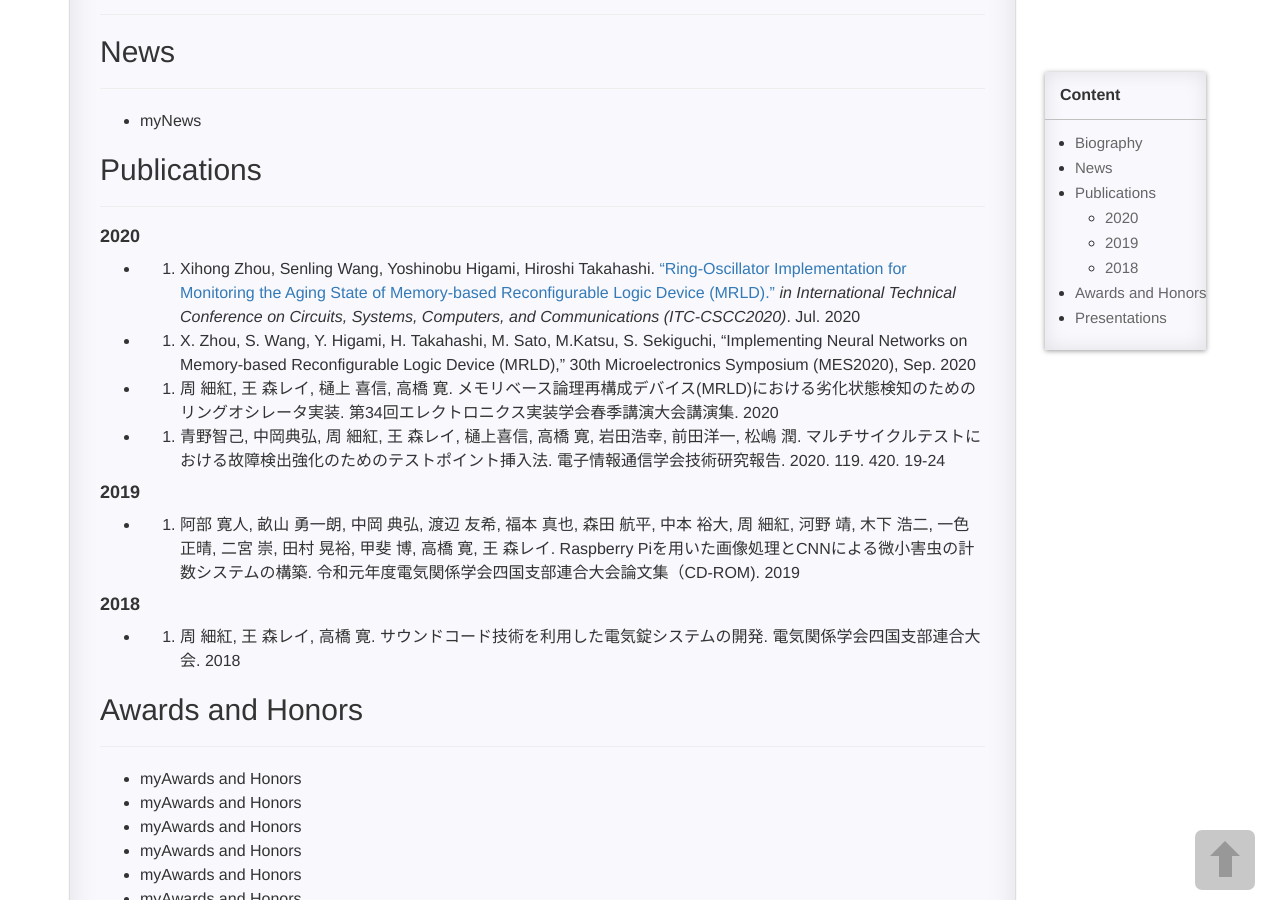
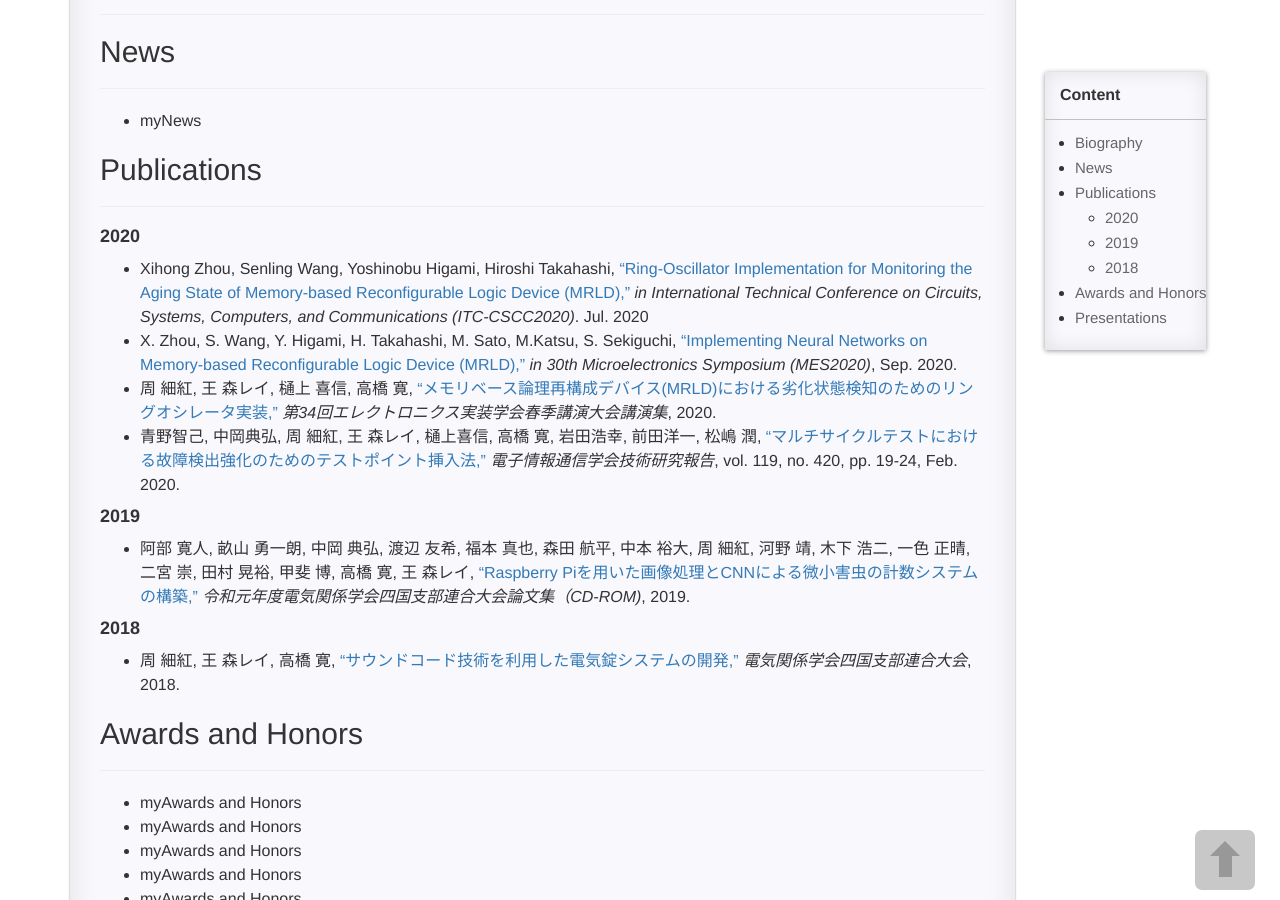
Before and after one commit to XihongZhou/xihongzhou.github.io, a Jekyll site: the page built from pages/1_homepage.md, in a window 1280 px wide and 900 px high, scrolled down 622 px. Built offline with Jekyll 4.4.1, drawn with Linux system fonts in a browser that asks for light colours; comment, search, counter and statistics services are not loaded.

Commit message:
Update 1_homepage.md

```diff
--- a/pages/1_homepage.md
+++ b/pages/1_homepage.md
@@ -56,18 +56,18 @@ permalink: /homepage/
 
 #### 2020
 
-- 6.	Xihong Zhou, Senling Wang, Yoshinobu Higami, Hiroshi Takahashi. ["Ring-Oscillator Implementation for Monitoring the Aging State of Memory-based Reconfigurable Logic Device (MRLD)."](https://xihongzhou.github.io/papers/Conferences/International/2020ITC-CSCC_zhou.pdf) *in International Technical Conference on Circuits, Systems, Computers, and Communications (ITC-CSCC2020)*. Jul. 2020
-- 5.	X. Zhou, S. Wang, Y. Higami, H. Takahashi, M. Sato, M.Katsu, S. Sekiguchi, "Implementing Neural Networks on Memory-based Reconfigurable Logic Device (MRLD)," 30th Microelectronics Symposium (MES2020), Sep. 2020
-- 4.	周 細紅, 王 森レイ, 樋上 喜信, 高橋 寛. メモリベース論理再構成デバイス(MRLD)における劣化状態検知のためのリングオシレータ実装. 第34回エレクトロニクス実装学会春季講演大会講演集. 2020
-- 3.	青野智己, 中岡典弘, 周 細紅, 王 森レイ, 樋上喜信, 高橋 寛, 岩田浩幸, 前田洋一, 松嶋 潤. マルチサイクルテストにおける故障検出強化のためのテストポイント挿入法. 電子情報通信学会技術研究報告. 2020. 119. 420. 19-24
+- Xihong Zhou, Senling Wang, Yoshinobu Higami, Hiroshi Takahashi, ["Ring-Oscillator Implementation for Monitoring the Aging State of Memory-based Reconfigurable Logic Device (MRLD),"](https://xihongzhou.github.io/papers/Conferences/International/2020ITC-CSCC_zhou.pdf) *in International Technical Conference on Circuits, Systems, Computers, and Communications (ITC-CSCC2020)*. Jul. 2020
+- X. Zhou, S. Wang, Y. Higami, H. Takahashi, M. Sato, M.Katsu, S. Sekiguchi, ["Implementing Neural Networks on Memory-based Reconfigurable Logic Device (MRLD),"](https://xihongzhou.github.io/papers/Conferences/Japan/2020MES_zhou.pdf) *in 30th Microelectronics Symposium (MES2020)*, Sep. 2020.
+- 周 細紅, 王 森レイ, 樋上 喜信, 高橋 寛, ["メモリベース論理再構成デバイス(MRLD)における劣化状態検知のためのリングオシレータ実装,"](https://xihongzhou.github.io/papers/Conferences/Japan/2020JIEP_zhou.pdf) *第34回エレクトロニクス実装学会春季講演大会講演集*, 2020.
+- 青野智己, 中岡典弘, 周 細紅, 王 森レイ, 樋上喜信, 高橋 寛, 岩田浩幸, 前田洋一, 松嶋 潤, ["マルチサイクルテストにおける故障検出強化のためのテストポイント挿入法,"](https://xihongzhou.github.io/papers/Conferences/Japan/2019DC_zhou.pdf) *電子情報通信学会技術研究報告*, vol. 119, no. 420, pp. 19-24, Feb. 2020.
 
 #### 2019
 
-- 2.	阿部 寛人, 畝山 勇一朗, 中岡 典弘, 渡辺 友希, 福本 真也, 森田 航平, 中本 裕大, 周 細紅, 河野 靖, 木下 浩二, 一色 正晴, 二宮 崇, 田村 晃裕, 甲斐 博, 高橋 寛, 王 森レイ. Raspberry Piを用いた画像処理とCNNによる微小害虫の計数システムの構築. 令和元年度電気関係学会四国支部連合大会論文集（CD-ROM). 2019
+- 阿部 寛人, 畝山 勇一朗, 中岡 典弘, 渡辺 友希, 福本 真也, 森田 航平, 中本 裕大, 周 細紅, 河野 靖, 木下 浩二, 一色 正晴, 二宮 崇, 田村 晃裕, 甲斐 博, 高橋 寛, 王 森レイ, ["Raspberry Piを用いた画像処理とCNNによる微小害虫の計数システムの構築,"](https://xihongzhou.github.io/papers/Conferences/Japan/2019SJCIEE_zhou.pdf) *令和元年度電気関係学会四国支部連合大会論文集（CD-ROM)*, 2019.
 
 #### 2018
 
-- 1.	周 細紅, 王 森レイ, 高橋 寛. サウンドコード技術を利用した電気錠システムの開発. 電気関係学会四国支部連合大会. 2018
+- 周 細紅, 王 森レイ, 高橋 寛, ["サウンドコード技術を利用した電気錠システムの開発,"](https://xihongzhou.github.io/papers/Conferences/Japan/2018SJCIEE_zhou.pdf) *電気関係学会四国支部連合大会*, 2018.
 
 ## Awards and Honors
 
```
